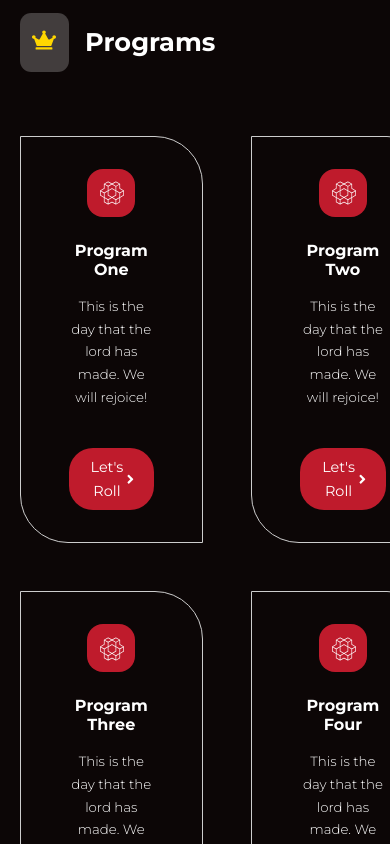
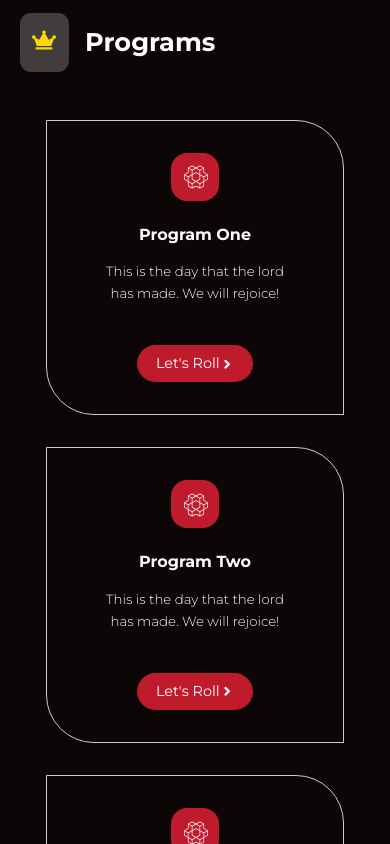
Before and after one commit to RazelRaz/Gym-Fuel, a React (Create React App) app: page / in a window 390 px wide. Shown: the part 980-1824 px from the top of the page. Built offline with nearby package versions, Linux system fonts and the light colour scheme.

Commit message:
programs media query for small devices

```diff
--- a/src/pages/Home/Home.css
+++ b/src/pages/Home/Home.css
@@ -88,6 +88,16 @@
         margin-top: 52px;
     }
 
+    /* programs */
+    .programs_wrapper {
+        grid-template-columns: 1fr;
+        gap: 2rem;
+        margin-top: 3rem;
+    }
 
+    .programs_program {
+        width: 85%;
+        margin: 0 auto;
+    }
 
 }
```
